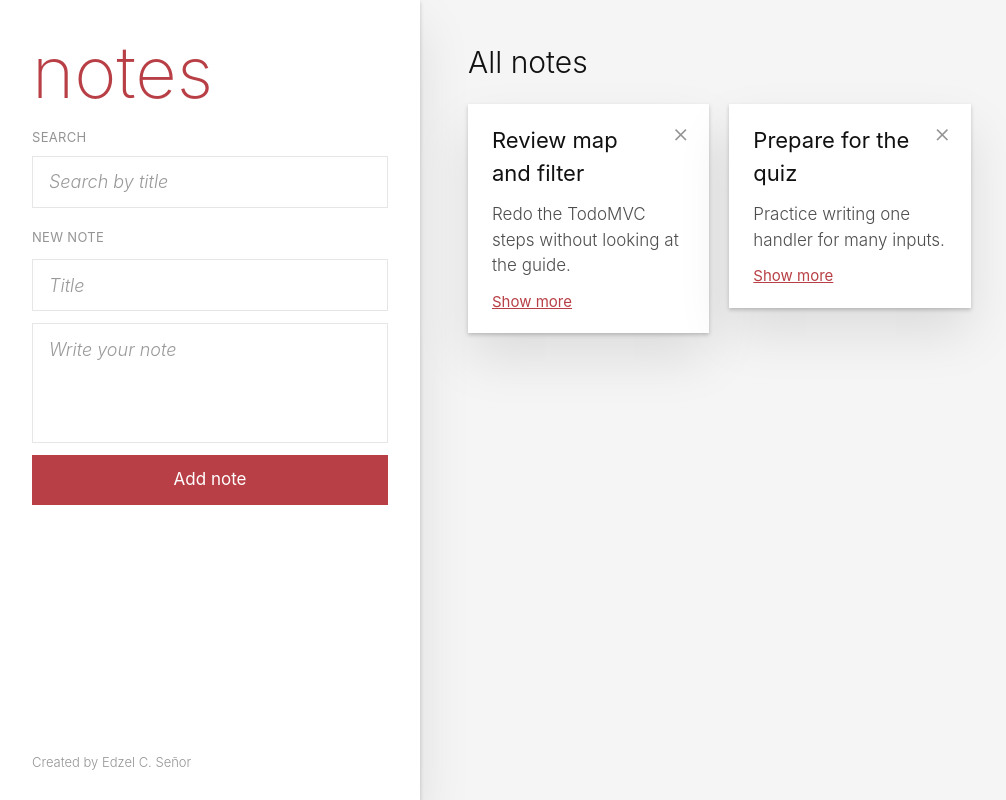
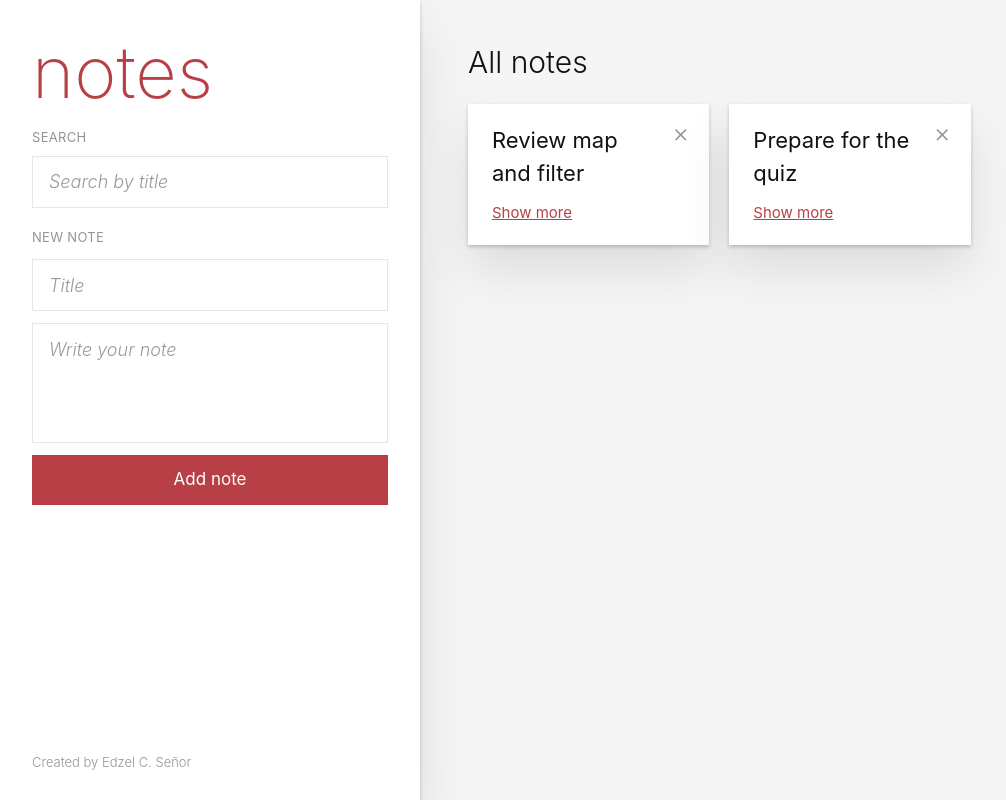
Before and after one commit to EdzelSen/csit340g7-notes, a React (Vite) app: page / in a window 1280 px wide. Shown: the whole page, without its empty margins (0-1006 px from the left). Built offline with nearby package versions, Linux system fonts and the light colour scheme.

Commit message:
feat: add show more to note cards

```diff
--- a/src/components/NoteCard.jsx
+++ b/src/components/NoteCard.jsx
@@ -1,15 +1,22 @@
+import { useState } from "react";
+
 function NoteCard({ title, body }) {
+  const [open, setOpen] = useState(false);
+
   return (
     <div>
       <h3 className="pr-8 text-[22px] font-normal break-words">{title}</h3>
-      <p className="mt-3 text-[17px] break-words whitespace-pre-wrap text-[#4d4d4d]">
-        {body}
-      </p>
+      {open && (
+        <p className="mt-3 text-[17px] break-words whitespace-pre-wrap text-[#4d4d4d]">
+          {body}
+        </p>
+      )}
       <button
         type="button"
+        onClick={() => setOpen(!open)}
         className="mt-3 cursor-pointer text-[15px] font-normal text-[#b83f45] underline"
       >
-        Show more
+        {open ? "Show less" : "Show more"}
       </button>
     </div>
   );
```
